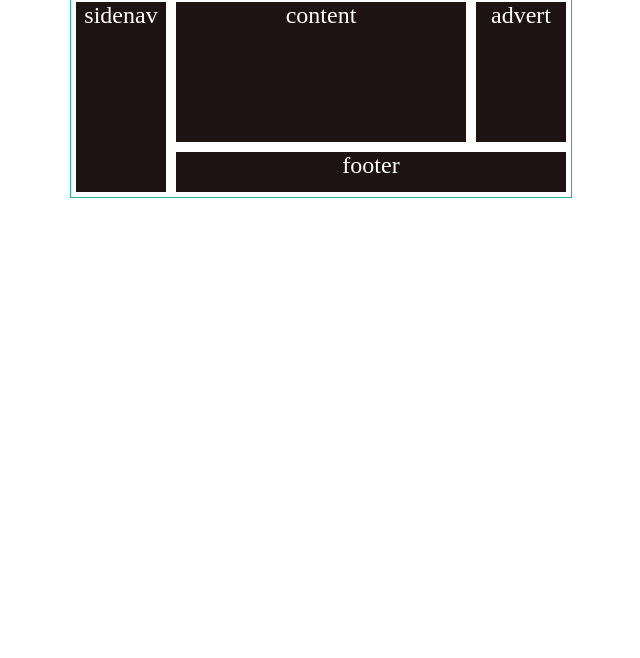
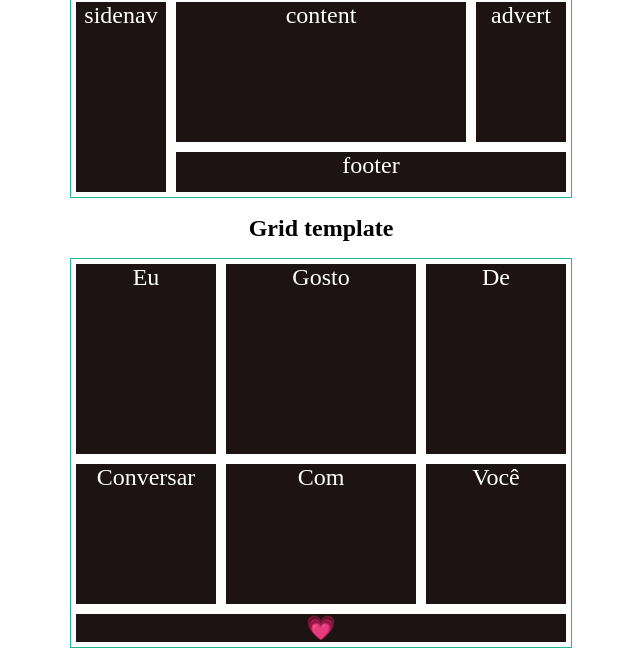
Before and after one commit to GabryelJackson/css-grid, a plain HTML site: page aulas/aula04/index.html in a window 1280 px wide. Shown: the part 533-1191 px from the top of the page, without its empty margins (319-959 px from the left). Before the commit the page ends 800 px from the top, so only its background shows below. Drawn offline with Linux system fonts and the light colour scheme.

Commit message:
entendendo o grid-template (de forma geral)

```diff
--- a/aulas/aula04/index.html
+++ b/aulas/aula04/index.html
@@ -39,5 +39,18 @@
             <div class="item footer">footer</div>
         </section>
     </div>
+
+    <div>
+        <h1>Grid template</h1>
+        <section class="grid-template1">
+            <div class="item eu">Eu</div>
+            <div class="item gosto">Gosto</div>
+            <div class="item de">De</div>
+            <div class="item conversar">Conversar</div>
+            <div class="item com">Com</div>
+            <div class="item voce">Você</div>
+            <div class="item tres">💗</div>
+        </section>
+    </div>
 </body>
 </html>
--- a/aulas/aula04/style.css
+++ b/aulas/aula04/style.css
@@ -61,3 +61,45 @@ h1 {
 .footer {
     grid-area: footer;
 }
+
+.grid-template1 {
+    border: 1px solid #24b694;
+    text-align: center;
+    display: grid;
+    max-width: 500px;
+    margin: 10px auto;
+    grid-template: 100px 50px / repeat(3, 1fr);
+    grid-template:
+    "eu gosto de" 200px
+    "conversar com voce" 150px
+    "tres tres tres"
+    / 150px 2fr 150px;
+}
+
+.eu {
+    grid-area: eu;
+}
+
+.gosto {
+    grid-area: gosto;
+}
+
+.de {
+    grid-area: de;
+}
+
+.conversar {
+    grid-area: conversar;
+}
+
+.com {
+    grid-area: com;
+}
+
+.voce {
+    grid-area: voce;
+}
+
+.tres {
+    grid-area: tres;
+}
```
